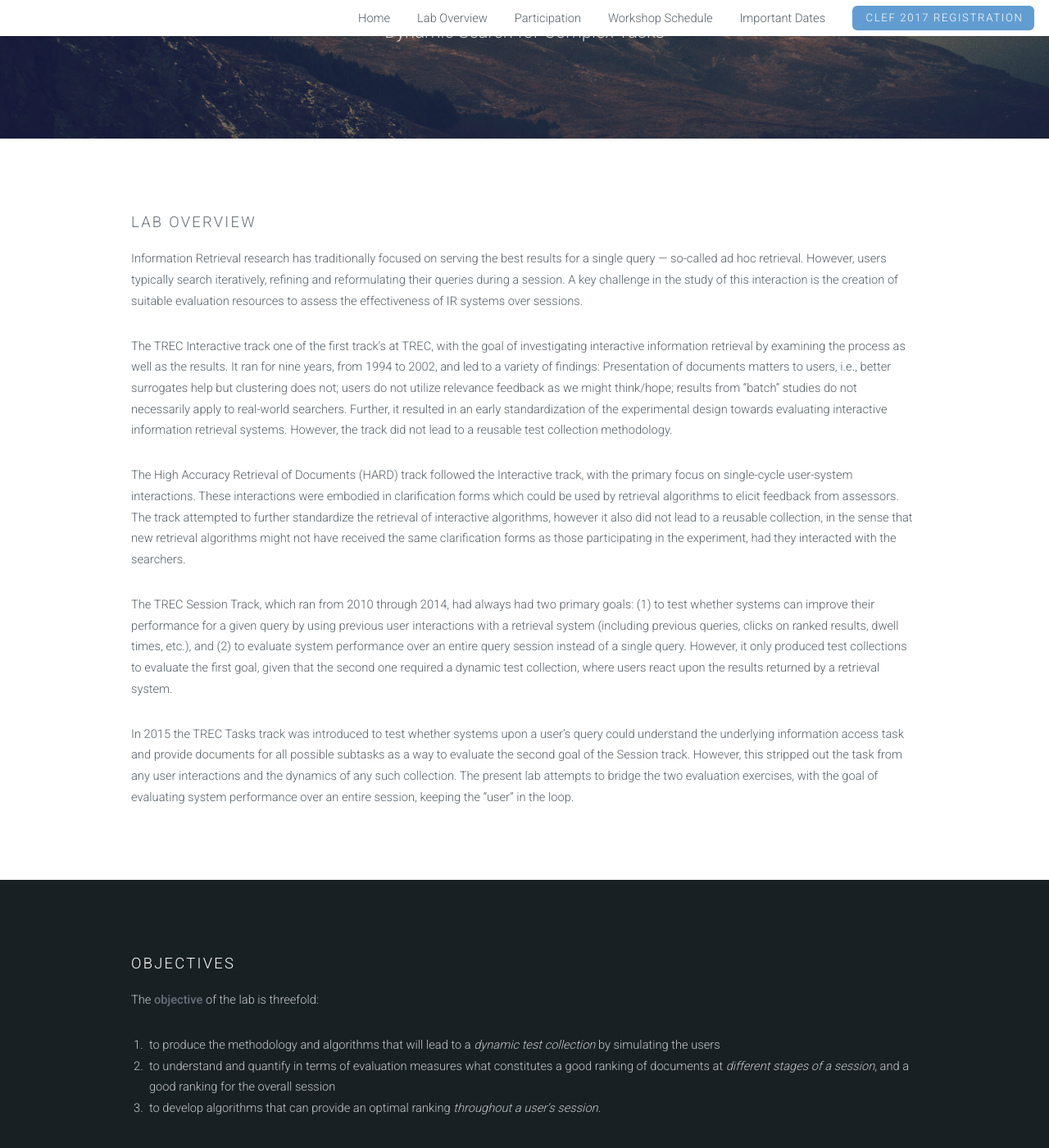
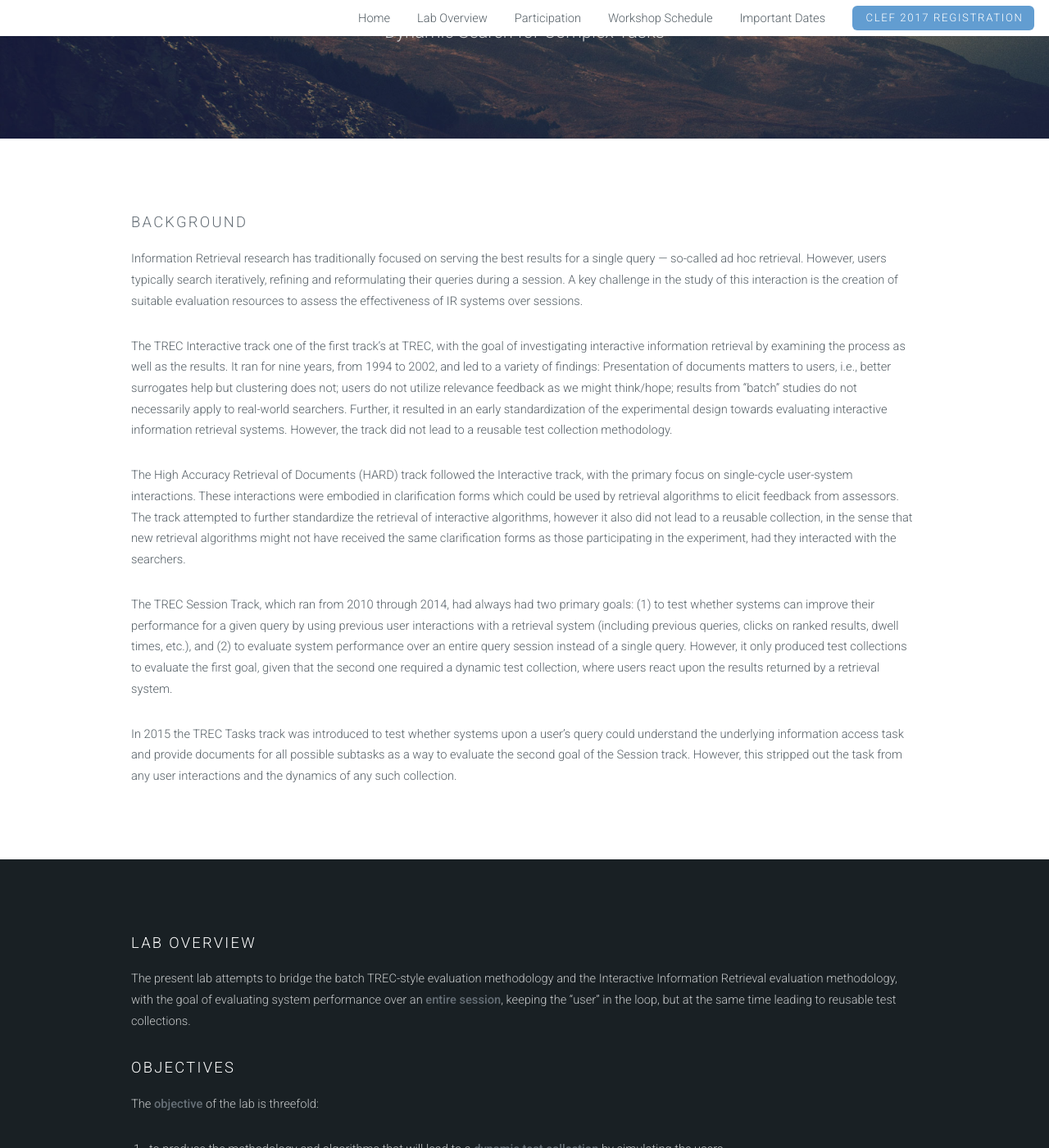
Before and after one commit to ekanou/dynamicsearch, a Jekyll site: the page built from clef-lab.html, in a window 1280 px wide and 1400 px high, scrolled down 190 px. Shown: the whole window at 82% size. Built offline with Jekyll 4.4.1, drawn with Linux system fonts in a browser that asks for light colours.

Commit message:
Update clef-lab.html

```diff
--- a/clef-lab.html
+++ b/clef-lab.html
@@ -15,12 +15,12 @@ layout: clef-default
         <div class="container">
             	<div class="row">
 			<section>
-            			<h3>Lab Overview</h3>
+            			<h3>Background</h3>
                 		<p>Information Retrieval research has traditionally focused on serving the best results for a single query — so-called ad hoc retrieval. However, users typically search iteratively, refining and reformulating their queries during a session. A key challenge in the study of this interaction is the creation of suitable evaluation resources to assess the effectiveness of IR systems over sessions.</p>
 				<p> The TREC Interactive track one of the first track’s at TREC, with the goal of investigating interactive information retrieval by examining the process as well as the results. It ran for nine years, from 1994 to 2002, and led to a variety of findings: Presentation of documents matters to users, i.e., better surrogates help but clustering does not; users do not utilize relevance feedback as we might think/hope; results from “batch” studies do not necessarily apply to real-world searchers. Further, it resulted in an early standardization of the experimental design towards evaluating interactive information retrieval systems. However, the track did not lead to a reusable test collection methodology.</p>
 				<p> The High Accuracy Retrieval of Documents (HARD) track followed the Interactive track, with the primary focus on single-cycle user-system interactions. These interactions were embodied in clarification forms which could be used by retrieval algorithms to elicit feedback from assessors. The track attempted to further standardize the retrieval of interactive algorithms, however it also did not lead to a reusable collection, in the sense that new retrieval algorithms might not have received the same clarification forms as those participating in the experiment, had they interacted with the searchers.</p>
 				<p> The TREC Session Track, which ran from 2010 through 2014, had always had two primary goals: (1) to test whether systems can improve their performance for a given query by using previous user interactions with a retrieval system (including previous queries, clicks on ranked results, dwell times, etc.), and (2) to evaluate system performance over an entire query session instead of a single query. However, it only produced test collections to evaluate  the first goal, given that the second one required a dynamic test collection, where users react upon the results returned by a retrieval system.</p>
-				<p>In 2015 the TREC Tasks track was introduced to test whether systems upon a user’s query could understand the underlying information access task and provide documents for all possible subtasks as a way to evaluate the second goal of the Session track. However, this stripped out the task from any user interactions and the dynamics of any such collection. The present lab attempts to bridge the two evaluation exercises, with the goal of evaluating system performance over an entire session, keeping the “user” in the loop.</p>
+				<p>In 2015 the TREC Tasks track was introduced to test whether systems upon a user’s query could understand the underlying information access task and provide documents for all possible subtasks as a way to evaluate the second goal of the Session track. However, this stripped out the task from any user interactions and the dynamics of any such collection.</p>
 			</section>
 		</div>
 	</div>
@@ -30,10 +30,13 @@ layout: clef-default
         <div class="container">
             	<div class="row">
 			<section>
+				<h3>Lab Overview</h3>
+				<p>The present lab attempts to bridge the batch TREC-style evaluation methodology and the Interactive Information Retrieval evaluation methodology, with the goal of evaluating system performance over an <strong>entire session</strong>, keeping the “user” in the loop, but at the same time leading to reusable test collections.</p>
+
 				<h3>Objectives</h3>
 		    		<p>The <b>objective</b> of the lab is threefold:</p>
                     		<ol>
-                        	<li>to produce the methodology and algorithms that will lead to a <em>dynamic test collection</em> by simulating the users</li>
+                        	<li>to produce the methodology and algorithms that will lead to a <strong>dynamic test collection</strong> by simulating the users</li>
                         	<li>to understand and quantify in terms of evaluation measures what constitutes a good ranking of documents at <em>different stages of a session</em>, and a good ranking for the overall session</li>
                         	<li>to develop algorithms that can provide an optimal ranking <em>throughout a user's session</em>.</li>
                     		</ol>
```
